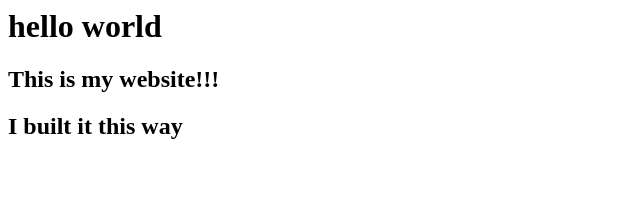
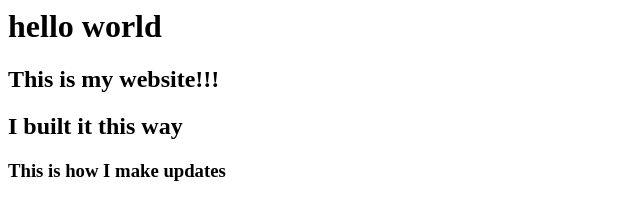
Before and after one commit to RabbitTanker/hello-world, a plain HTML site: page index.html in a window 1280 px wide. Shown: the whole page, without its empty margins (0-640 px from the left). Drawn offline with Linux system fonts and the light colour scheme.

Commit message:
modified:   index.html

```diff
--- a/index.html
+++ b/index.html
@@ -1,3 +1,4 @@
 <h1>hello world</h1>
 <h2>This is my website!!!</h2>
 <h2>I built it this way</h2>
+<h3>This is how I make updates</h3>
```
